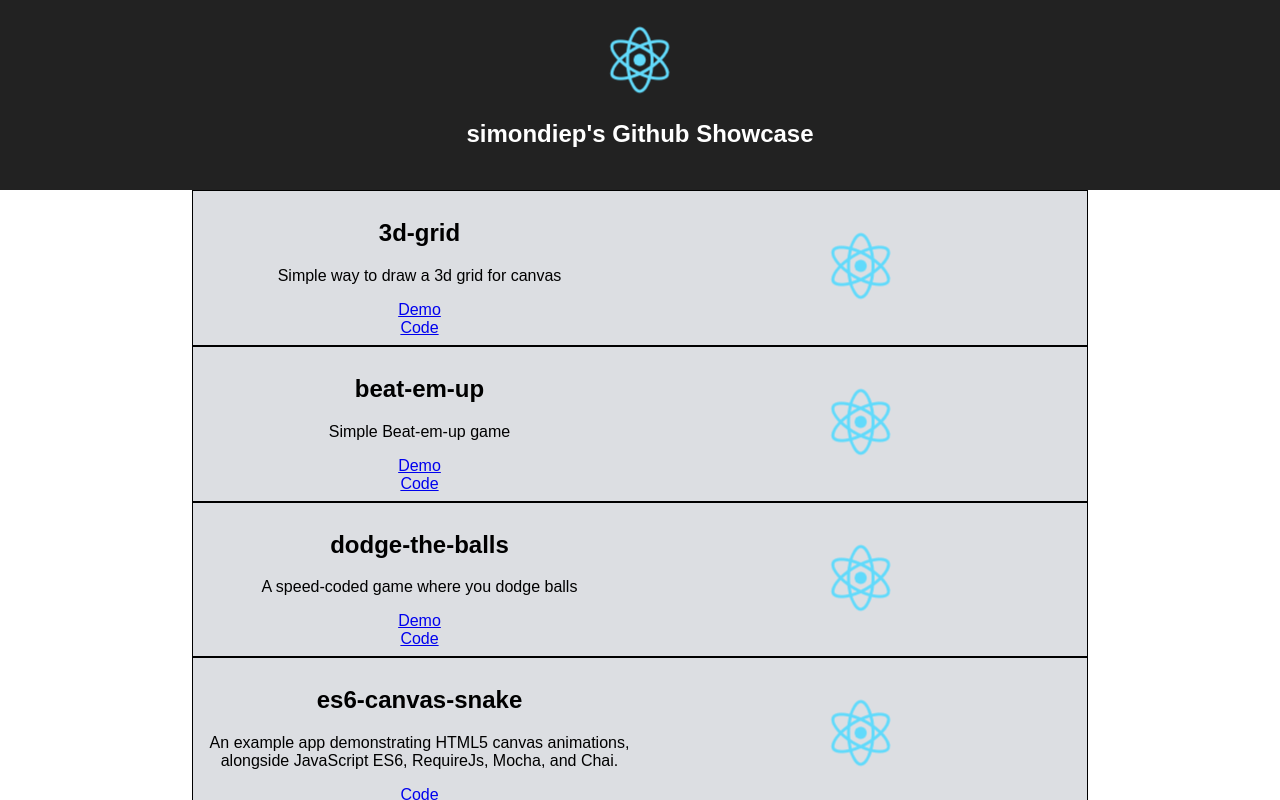
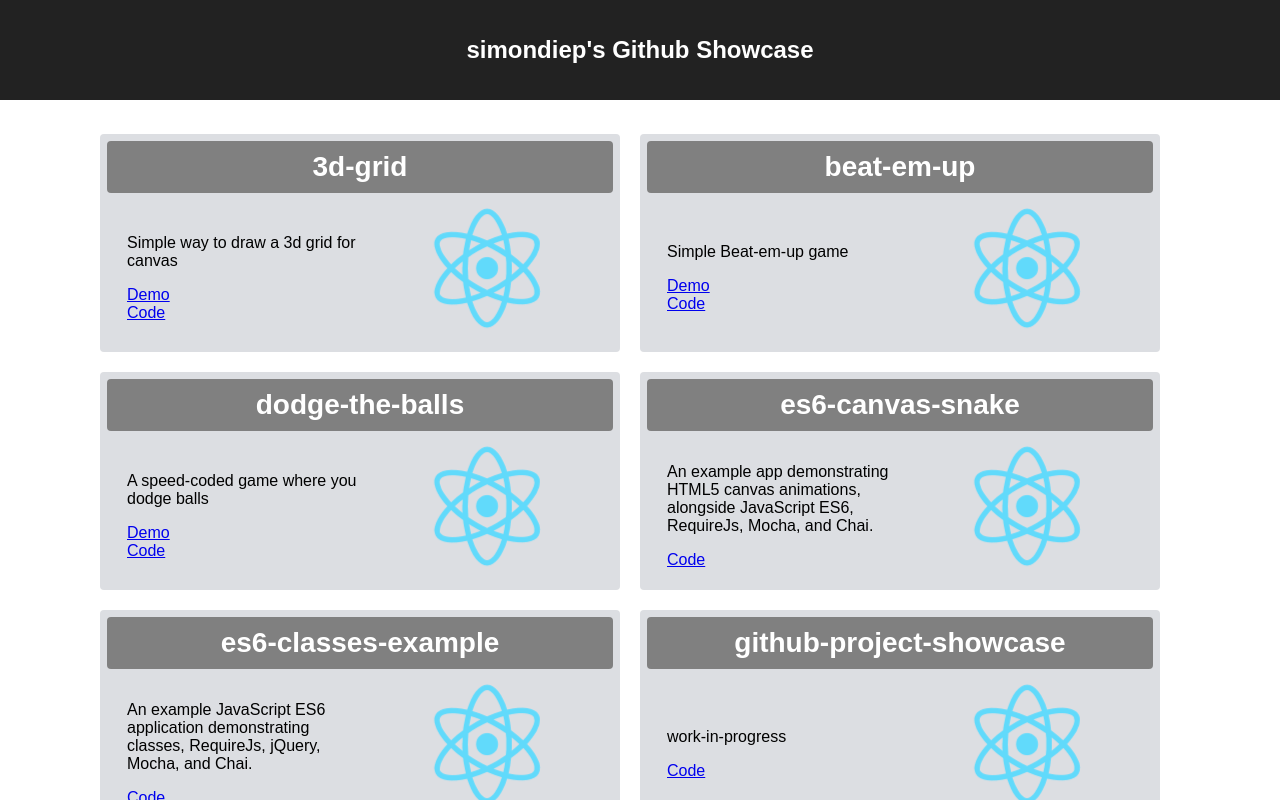
Before and after one commit to simondiep/github-project-showcase, a React (Create React App) app: page / in a window 1280 px wide. Shown: the top 800 px of the page. Built offline with nearby package versions, Linux system fonts and the light colour scheme.

Commit message:
Card styling

```diff
--- a/src/App.css
+++ b/src/App.css
@@ -2,14 +2,8 @@
   text-align: center;
 }
 
-.App-logo {
-  animation: App-logo-spin infinite 20s linear;
-  height: 80px;
-}
-
 .App-header {
   background-color: #222;
-  height: 150px;
   padding: 20px;
   color: white;
 }
@@ -18,11 +12,11 @@
   font-size: 1.5em;
 }
 
-@keyframes App-logo-spin {
-  from {
-    transform: rotate(0deg);
-  }
-  to {
-    transform: rotate(360deg);
-  }
+.Repos {
+  display: flex;
+  justify-content: center;
+  flex-wrap: wrap;
+  margin-top: 15px;
+  padding: 1.5%;
+  box-sizing: border-box;
 }
--- a/src/App.js
+++ b/src/App.js
@@ -1,5 +1,4 @@
 import React, { Component } from "react";
-import logo from "./logo.svg";
 import "./App.css";
 // TODO Load this externally
 import repositories from "./repositories.json";
@@ -28,12 +27,13 @@ class App extends Component {
     return (
       <div className="App">
         <header className="App-header">
-          <img src={logo} className="App-logo" alt="logo" />
           <h1 className="App-title">{`${GITHUB_USERNAME}'s Github Showcase`}</h1>
         </header>
-        {this.state.repositories.map(repo => (
-          <RepoCard repo={repo} />
-        ))}
+        <div className="Repos">
+          {this.state.repositories.map(repo => (
+            <RepoCard repo={repo} />
+          ))}
+        </div>
       </div>
     );
   }
--- a/src/components/RepoCard.css
+++ b/src/components/RepoCard.css
@@ -1,14 +1,40 @@
 .RepoCard {
   background-color: #dcdee2;
-  width: 70%;
-  margin: auto;
+  width: 520px;
+  height: 212px;
   padding: 5px;
-  border: 1px solid black;
+  border-radius: 4px;
+  margin-right: 20px;
+  margin-bottom: 20px;
 }
 
 .RepoCardInfo {
   width: 50%;
+  padding-left: 20px;
+  text-align: left;
+}
+
+.RepoCardTitle {
+  background-color: gray;
+  color: white;
+  font-size: 28px;
+  height: 50px;
+  border-radius: 4px;
 }
 
 .RepoCardImage {
 }
+
+.DefaultRepoCardImage {
+  animation: DefaultRepoCardImageSpin infinite 20s linear;
+  height: 144px;
+}
+
+@keyframes DefaultRepoCardImageSpin {
+  from {
+    transform: rotate(0deg);
+  }
+  to {
+    transform: rotate(360deg);
+  }
+}
--- a/src/components/RepoCard.js
+++ b/src/components/RepoCard.js
@@ -9,8 +9,12 @@ const RepoCard = ({ repo }) => {
   return (
     <table class="RepoCard" key={repo.id}>
       <tr>
+        <th colspan="3" className="RepoCardTitle">
+          {repo.name}
+        </th>
+      </tr>
+      <tr>
         <td class="RepoCardInfo">
-          <h2>{repo.name}</h2>
           <p>{repo.description}</p>
           {repo.homepage && (
             <div>
@@ -20,7 +24,7 @@ const RepoCard = ({ repo }) => {
           <a href={repo.svn_url}>Code</a>
         </td>
         <td class="RepoCardImage">
-          <img src={logo} className="App-logo" alt="logo" />
+          <img src={logo} className="DefaultRepoCardImage" alt="logo" />
         </td>
       </tr>
     </table>
```
